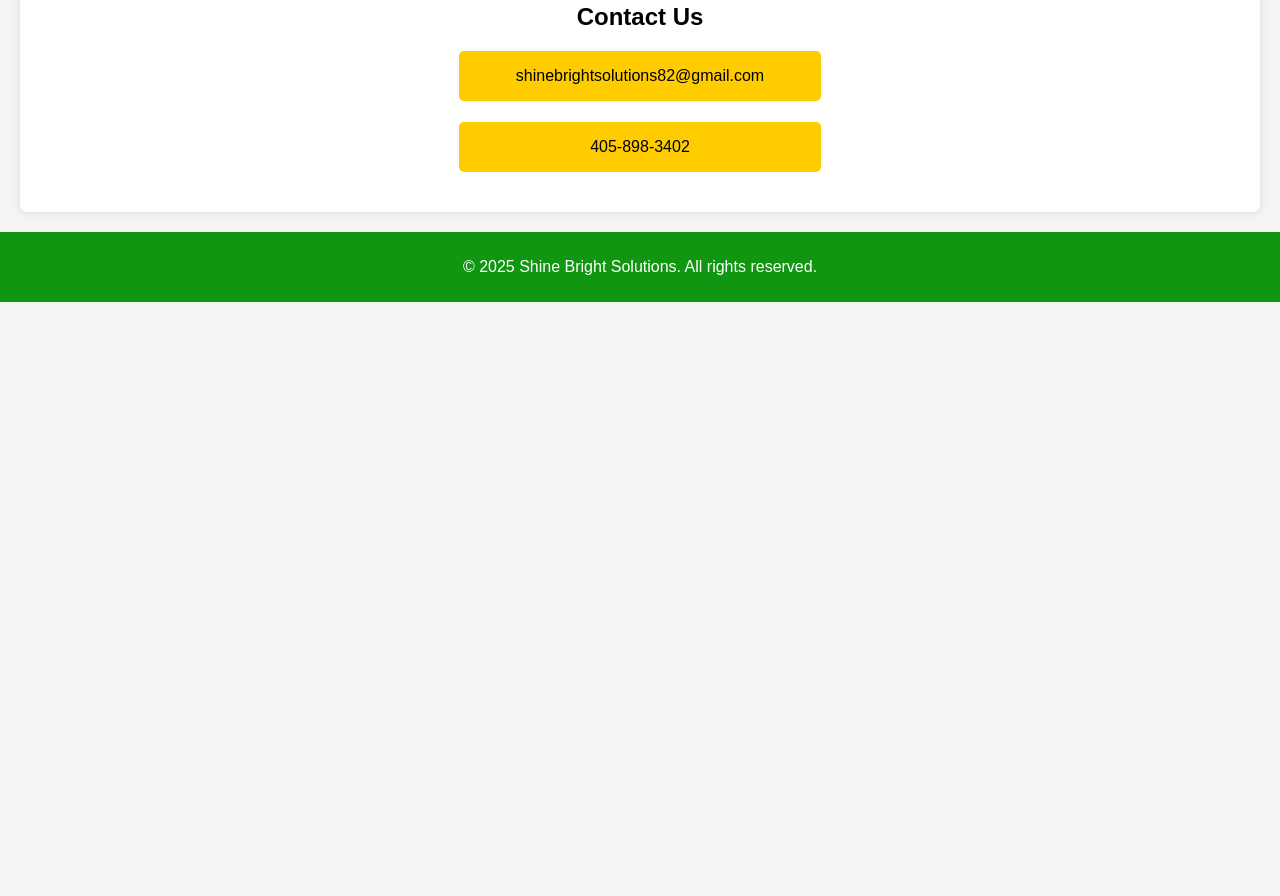
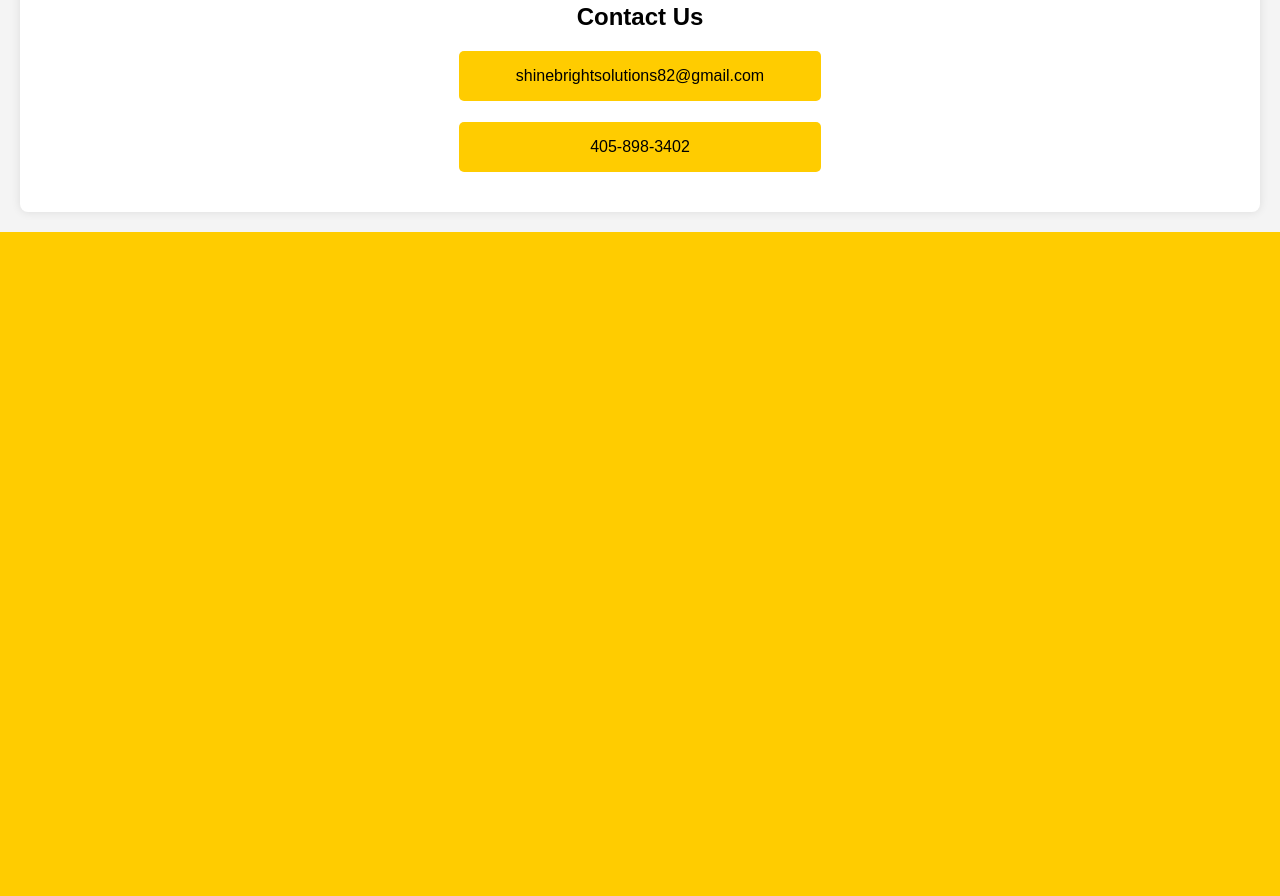
Before and after one commit to christian-m-castillo/shine-bright-solutions, a plain HTML site: page index.html in a window 1280 px wide. Shown: the part 844-1740 px from the top of the page. Before the commit the page ends 1146 px from the top, so only its background shows below. Drawn offline with Linux system fonts and the light colour scheme; a script that the page names is missing.

Commit message:
add calendly calendar

```diff
--- a/index.html
+++ b/index.html
@@ -82,6 +82,10 @@
       width: min(90%, 330px);
     }
 
+    .calendly-inline-widget {
+      background-color: #ffcc00;
+    }
+
     footer {
       background: rgb(17, 150, 17);
       color: white;
@@ -121,13 +125,6 @@
         <img src="./img/sustainable-cleaning.jpg" alt="Oklahoma City deep cleaning service.">
         <p>Earth, pet, and people friendly non-toxic cleaning.</p>
       </div>
-      <!--
-      <div class="card">
-        <h3>Move-In/Move-Out Cleaning</h3>
-        <img src="./img/Move-In:Move-Out Cleaning.jpeg" alt="Oklahoma City make-ready cleaning service.">
-        <p>Make moving stress-free with our expert cleaning services.</p>
-      </div>
-    -->
     </div>
   </section>
 
@@ -142,8 +139,14 @@
     <a class="contact-button" href="tel:+14058983402">405-898-3402</a>
   </section>
 
+
+  <div class="calendly-inline-widget" data-url="https://calendly.com/shine-bright-solutions-email/cleaning-service" style="min-width:320px;height:1400px;"></div>
+
+
+
   <footer>
     <p>&copy; 2025 Shine Bright Solutions. All rights reserved.</p>
   </footer>
+  <script type="text/javascript" src="https://assets.calendly.com/assets/external/widget.js" async></script>
 </body>
 </html>
```
